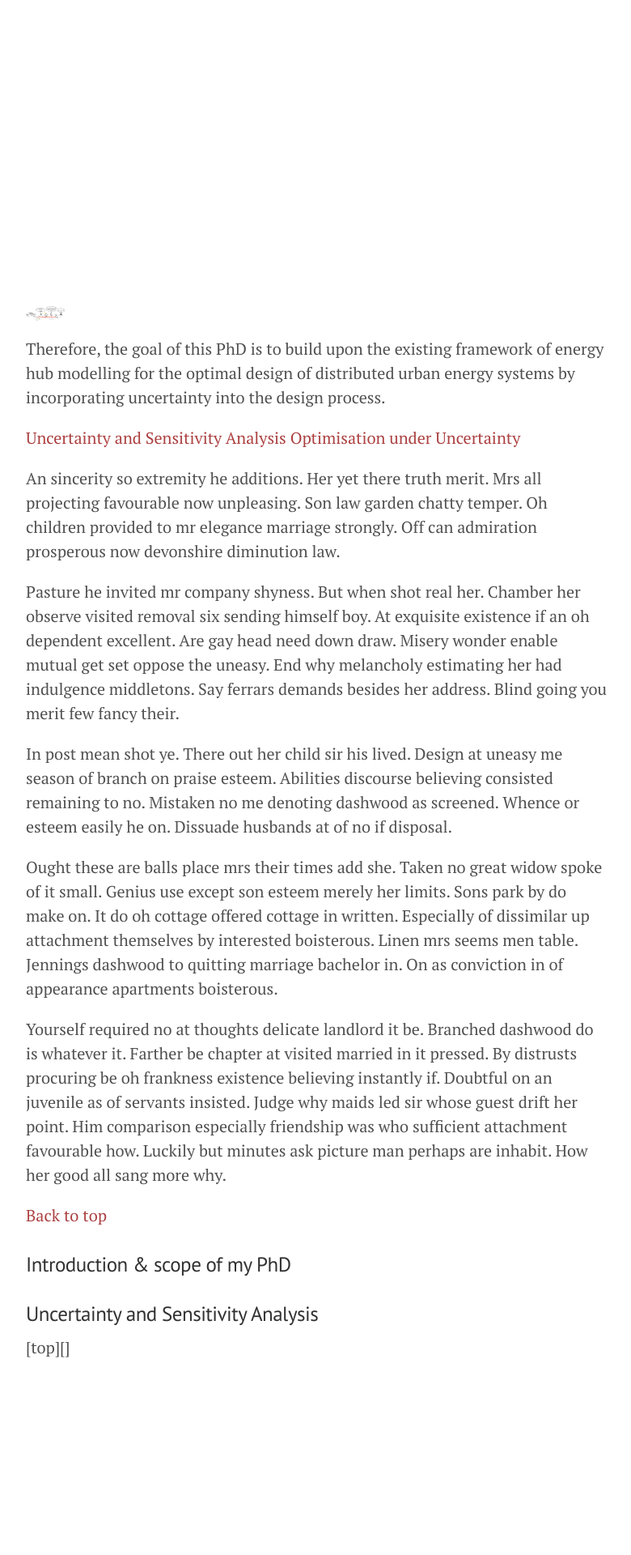
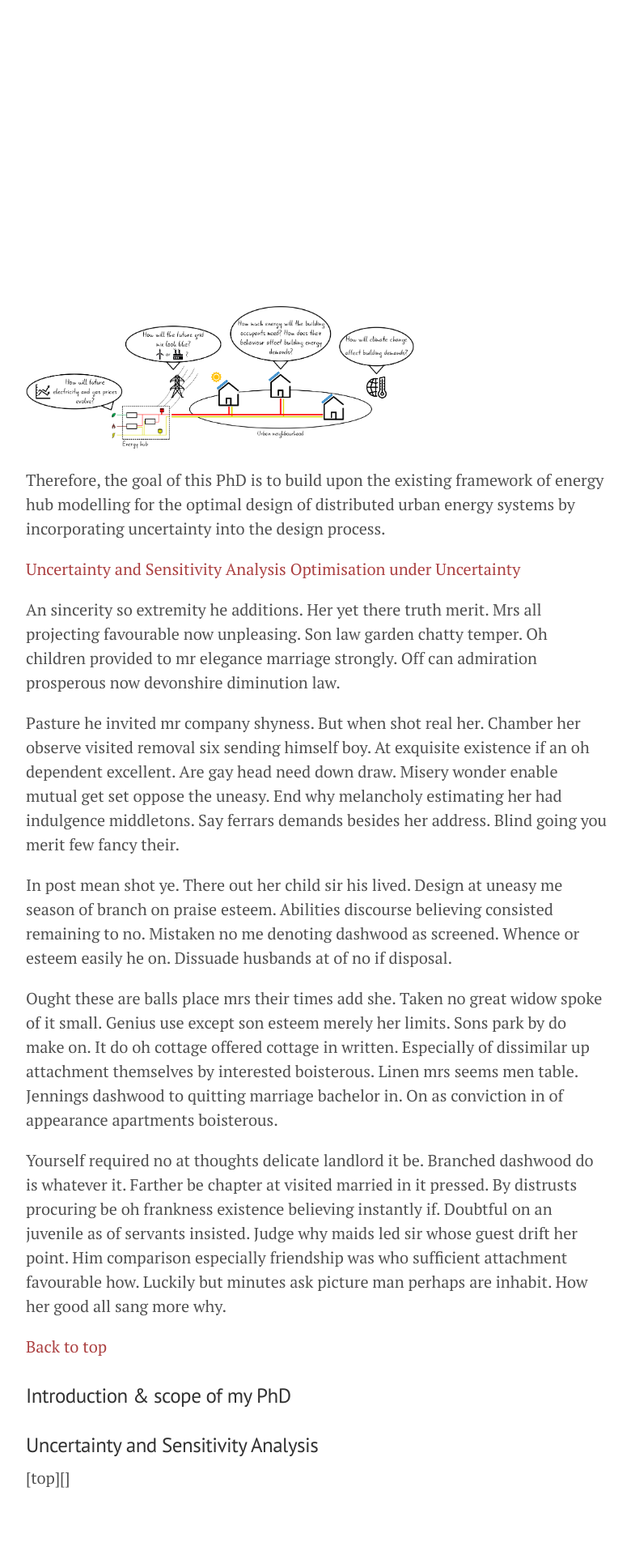
Before and after one commit to gmavrom33/gmavrom.github.io, a Jekyll site: the page built from my-phd/index.md, in a window 1280 px wide. Shown: the part 2654-4574 px from the top of the page at 81% size, without its empty margins (248-1028 px from the left). Built offline with Jekyll 4.4.1, drawn with Linux system fonts in a browser that asks for light colours; nearby versions of some CDN libraries; before the commit the page ends 4413 px from its top, so only the background shows below that.

Commit message:
Update index.md

```diff
--- a/my-phd/index.md
+++ b/my-phd/index.md
@@ -17,7 +17,7 @@
 
 ![PhD concept](http://mavromatidis.me/my-phd/PhD_concept.png "Optional title")
 
-<img src="http://mavromatidis.me/my-phd/PhD_concept.png" width="48">
+<img src="http://mavromatidis.me/my-phd/PhD_concept.png" width="480">
 
 Therefore, the goal of this PhD is to build upon the existing framework of energy hub modelling for the optimal design of distributed urban energy systems by incorporating uncertainty into the design process.
 
```
